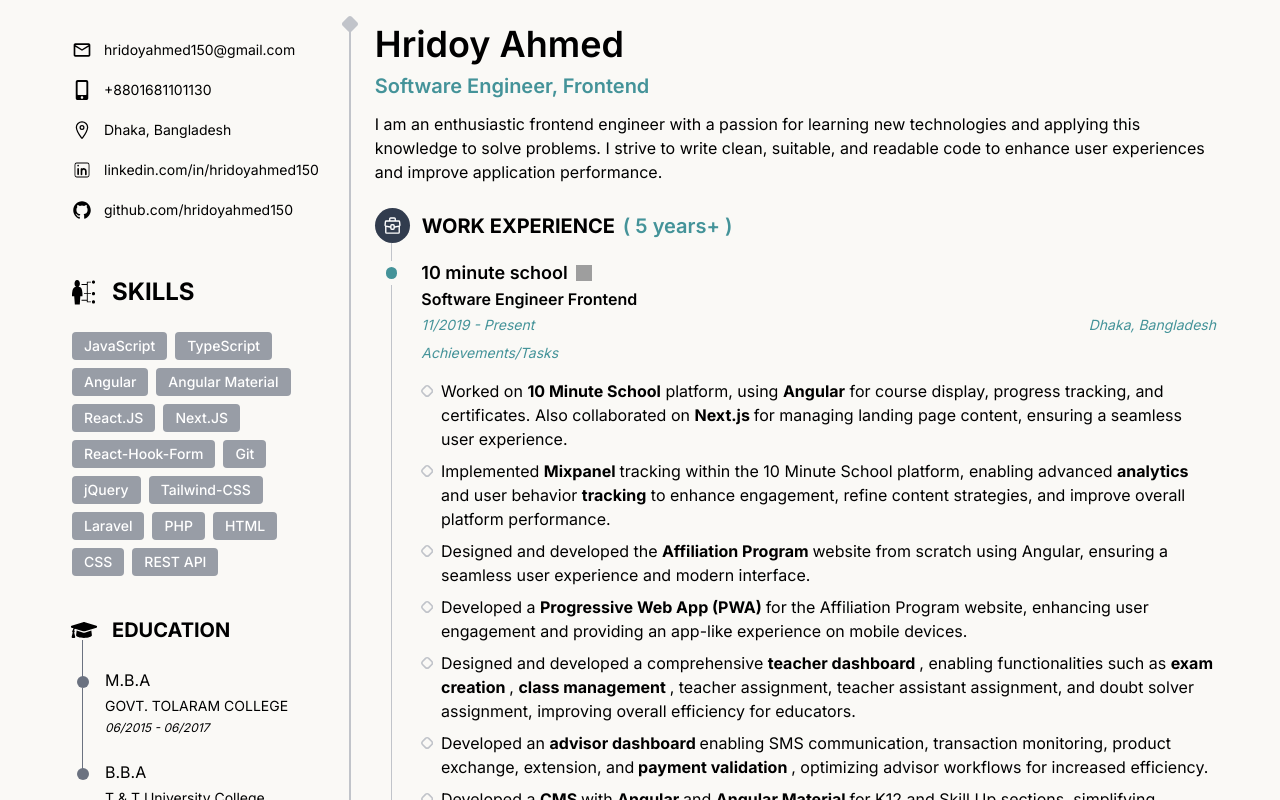
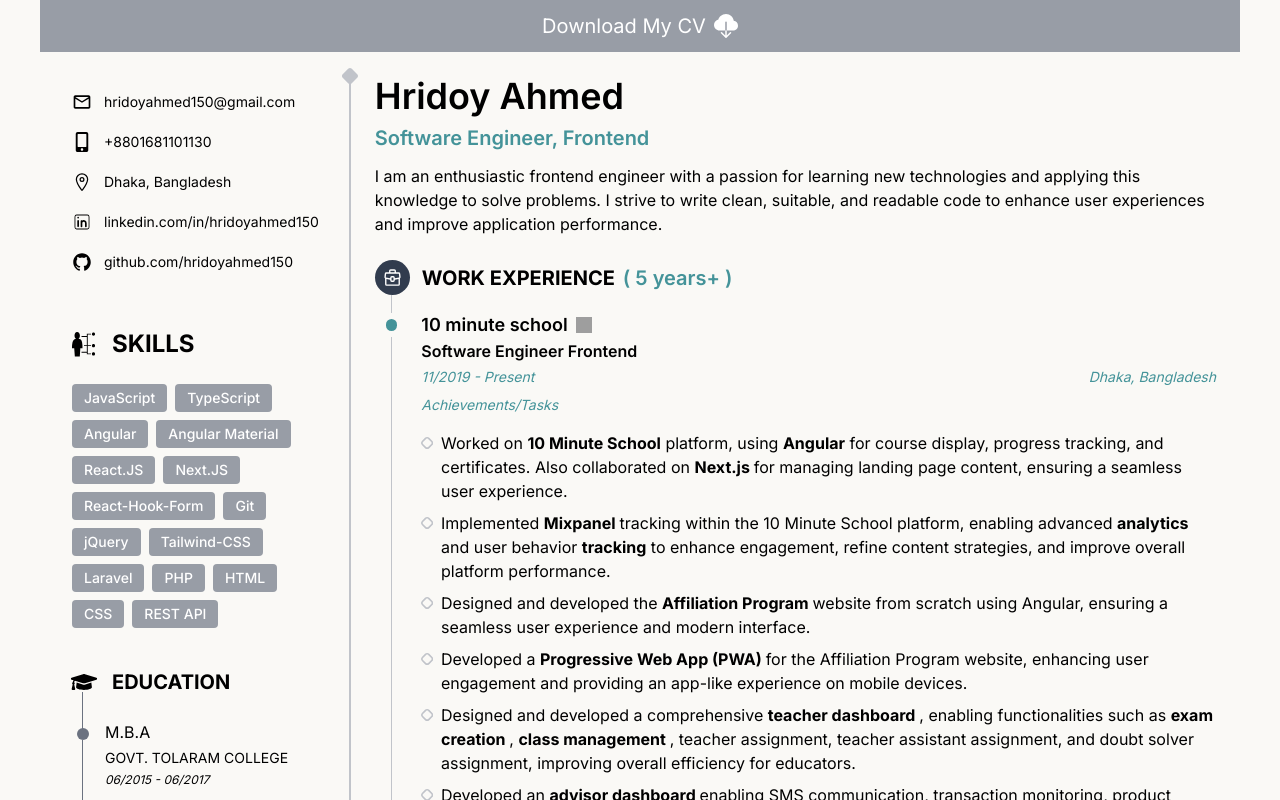
Before and after one commit to hridoyahmed150/hridoy-ahmed, a Next.js app: page / in a window 1280 px wide. Shown: the top 800 px of the page. Built offline with nearby package versions, Linux system fonts and the light colour scheme; grey boxes are pictures that could not be loaded.

Commit message:
update design

```diff
--- a/components/Pages/Home.tsx
+++ b/components/Pages/Home.tsx
@@ -277,7 +277,7 @@
                         style={{ backgroundColor: "rgb(193, 196, 202)" }}
                       />
                       <div
-                        className="hidden md:block absolute  w-[1px] h-[790px] top-[26px] left-[5px]"
+                        className="hidden md:block absolute  w-[1px] h-[640px] top-[26px] left-[5px]"
                         style={{ backgroundColor: "rgb(193, 196, 202)" }}
                       />
                       <div className="w-full">
--- a/components/common/header.tsx
+++ b/components/common/header.tsx
@@ -3,19 +3,17 @@
 
 export default function header() {
   return (
-    <div>
-      {/* <div className="mb-0 text-white flex justify-center items-center bg-primary py-2 md:py-3 sticky top-0 z-[2] -mx-2 md:mx-0 md:px-0 px-4 left-0">
+    <div className="mb-0 text-white flex justify-center items-center bg-[#989DA6] py-2 md:py-3 sticky top-0 z-[2] -mx-2 md:mx-0 md:px-0 px-4 left-0">
       <div className="md:inline-block">
         <a
           className="flex justify-center items-center gap-2"
-            download=""
-            href="/Khandaker_Habibul_Amin_Resume.pdf"
+          download
+          href="/hridoy-ahmed.pdf"
         >
           <h2 className="md:text-xl">Download My CV</h2>
           <BsCloudDownloadFill className="w-6 h-6" />
         </a>
       </div>
-      </div> */}
     </div>
   );
 }
```
Lines whose indentation alone changed are shown as unchanged.
